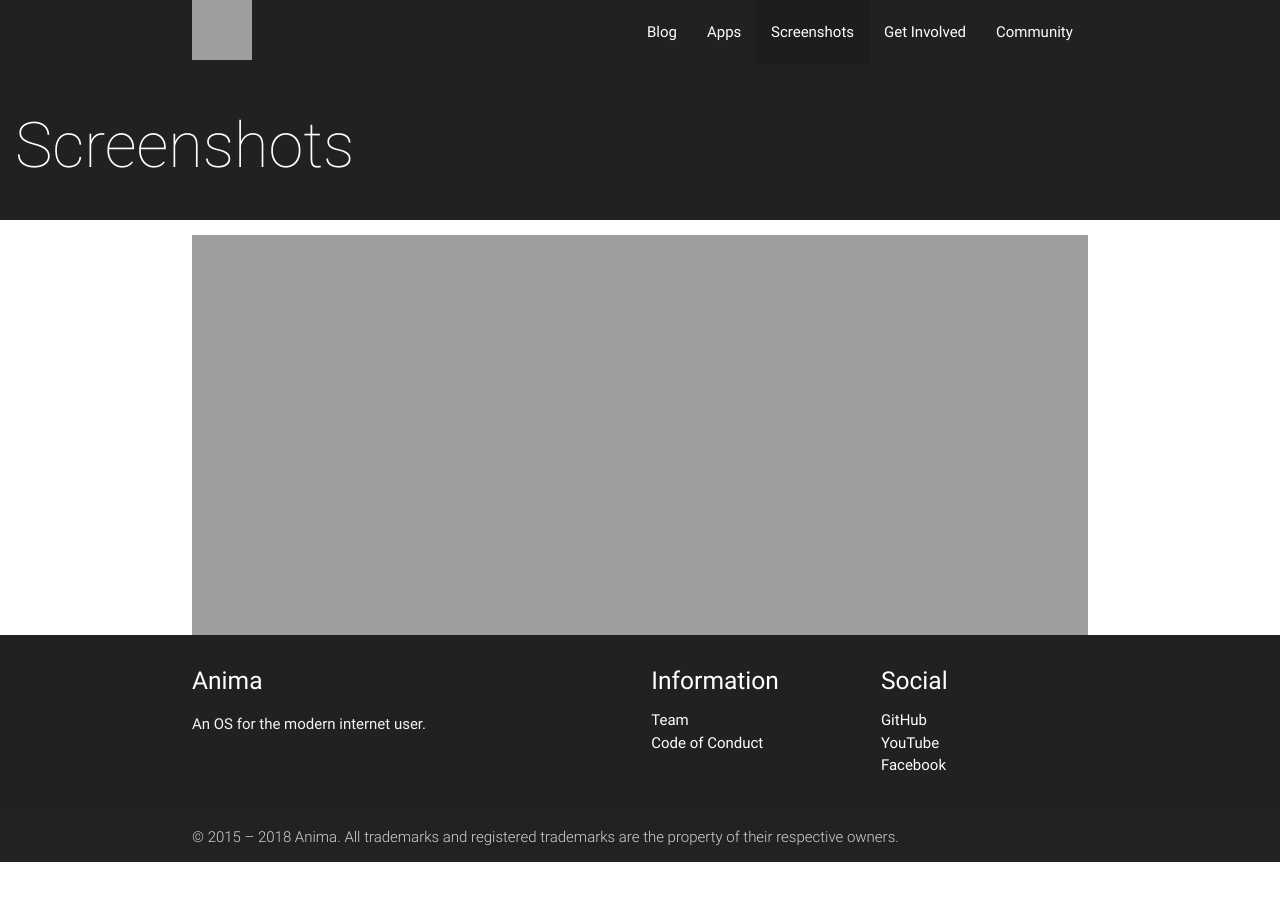
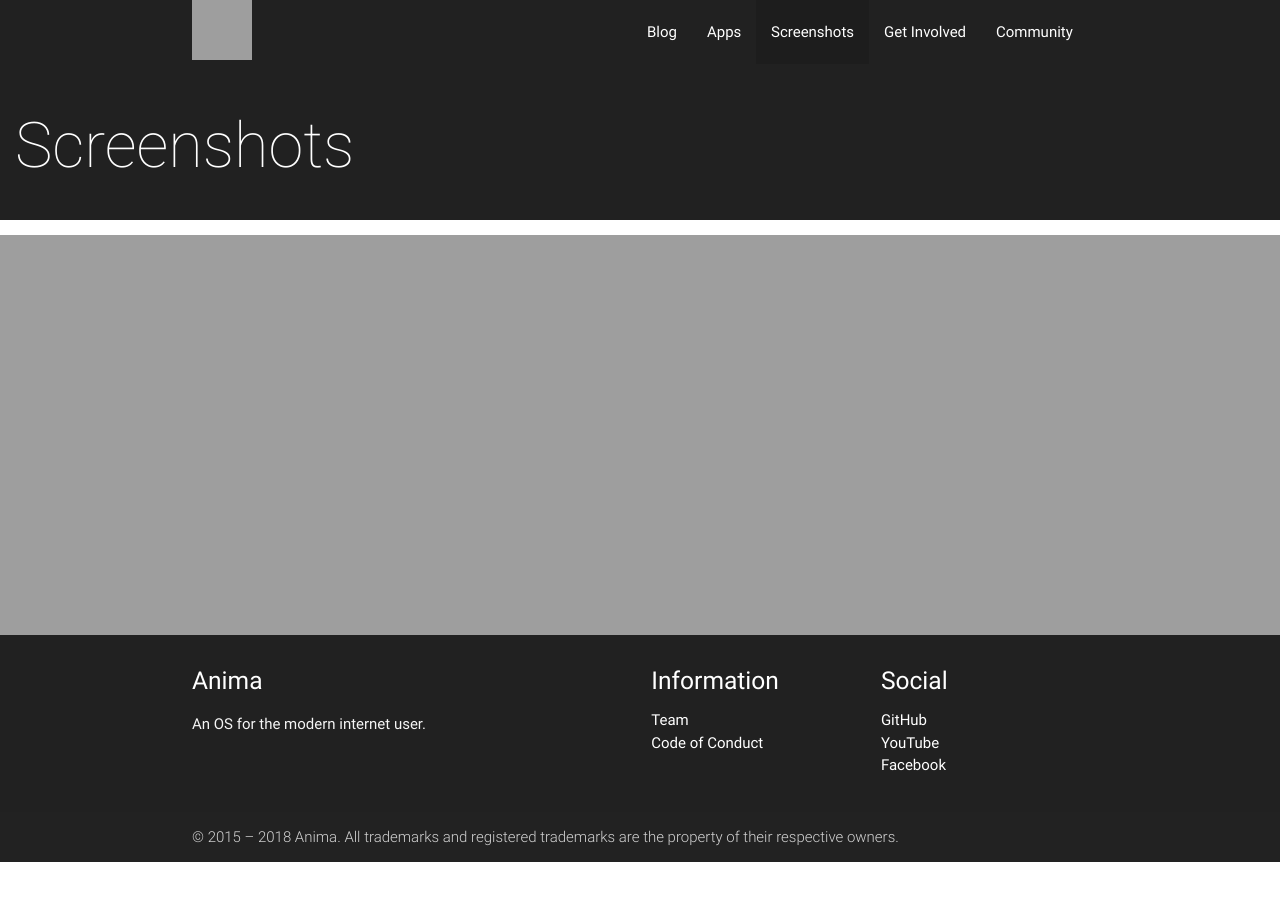
Before and after one commit to Anima-OS/Anima-OS.com, a Jekyll site: the page built from screenshotsNew.html, in a window 1280 px wide. Built offline with Jekyll 4.4.1, drawn with Linux system fonts in a browser that asks for light colours; nearby versions of some CDN libraries; grey boxes are pictures that could not be loaded.

Commit message:
Update screenshotsNew.html

```diff
--- a/screenshotsNew.html
+++ b/screenshotsNew.html
@@ -12,15 +12,35 @@
   });
 </script>
 
-<div class="container">
  <div class="slider">
     <ul class="slides">
       <li>
-      <img class="materialboxed responsive-img z-depth-1" data-caption="Desktop" src="{{ site.baseurl }}/images/screenshots/desktop1.png">
+        <img src="https://lorempixel.com/580/250/nature/1"> <!-- random image -->
+        <div class="caption center-align">
+          <h3>This is our big Tagline!</h3>
+          <h5 class="light grey-text text-lighten-3">Here's our small slogan.</h5>
+        </div>
       </li>
       <li>
-      <img class="materialboxed responsive-img z-depth-1" data-caption="Desktop" src="{{ site.baseurl }}/images/screenshots/movie1.png">
+        <img src="https://lorempixel.com/580/250/nature/2"> <!-- random image -->
+        <div class="caption left-align">
+          <h3>Left Aligned Caption</h3>
+          <h5 class="light grey-text text-lighten-3">Here's our small slogan.</h5>
+        </div>
+      </li>
+      <li>
+        <img src="https://lorempixel.com/580/250/nature/3"> <!-- random image -->
+        <div class="caption right-align">
+          <h3>Right Aligned Caption</h3>
+          <h5 class="light grey-text text-lighten-3">Here's our small slogan.</h5>
+        </div>
+      </li>
+      <li>
+        <img src="https://lorempixel.com/580/250/nature/4"> <!-- random image -->
+        <div class="caption center-align">
+          <h3>This is our big Tagline!</h3>
+          <h5 class="light grey-text text-lighten-3">Here's our small slogan.</h5>
+        </div>
       </li>
     </ul>
   </div>
-</div>
```
Lines whose indentation alone changed are shown as unchanged.
